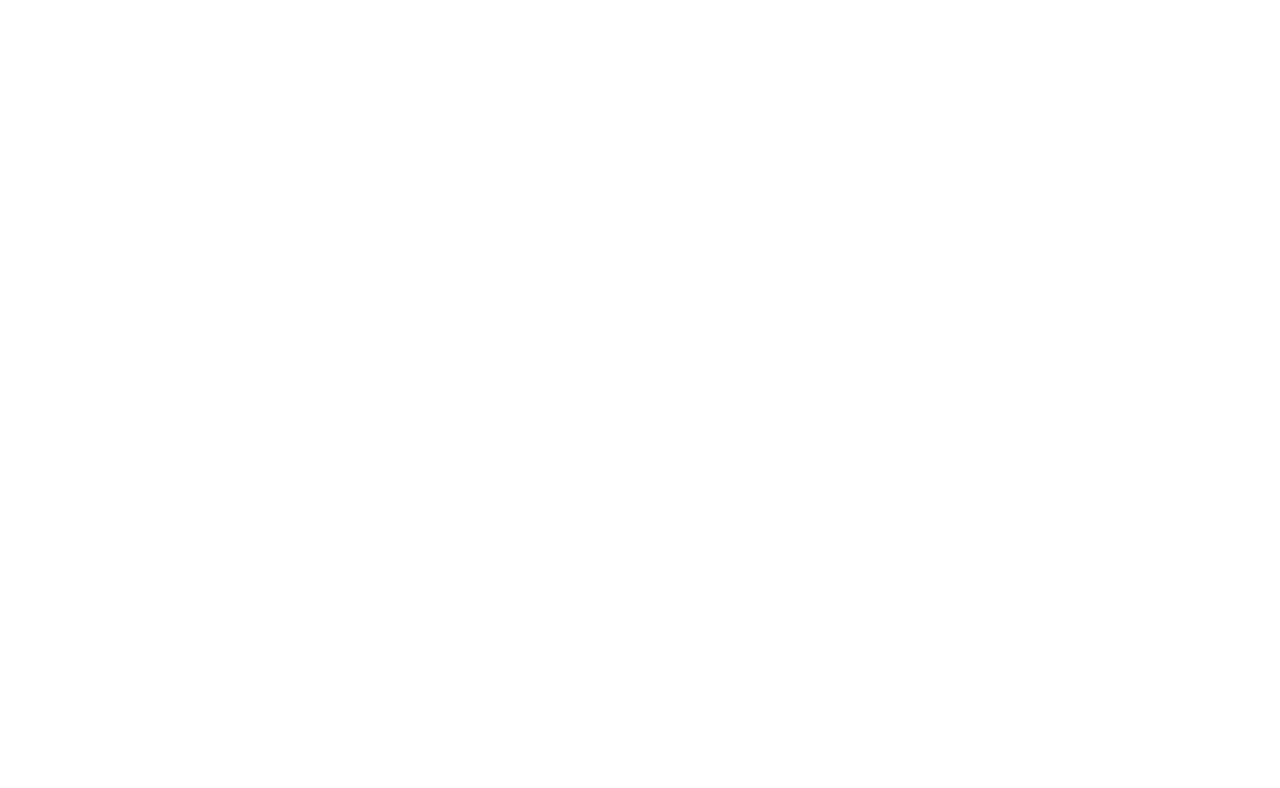
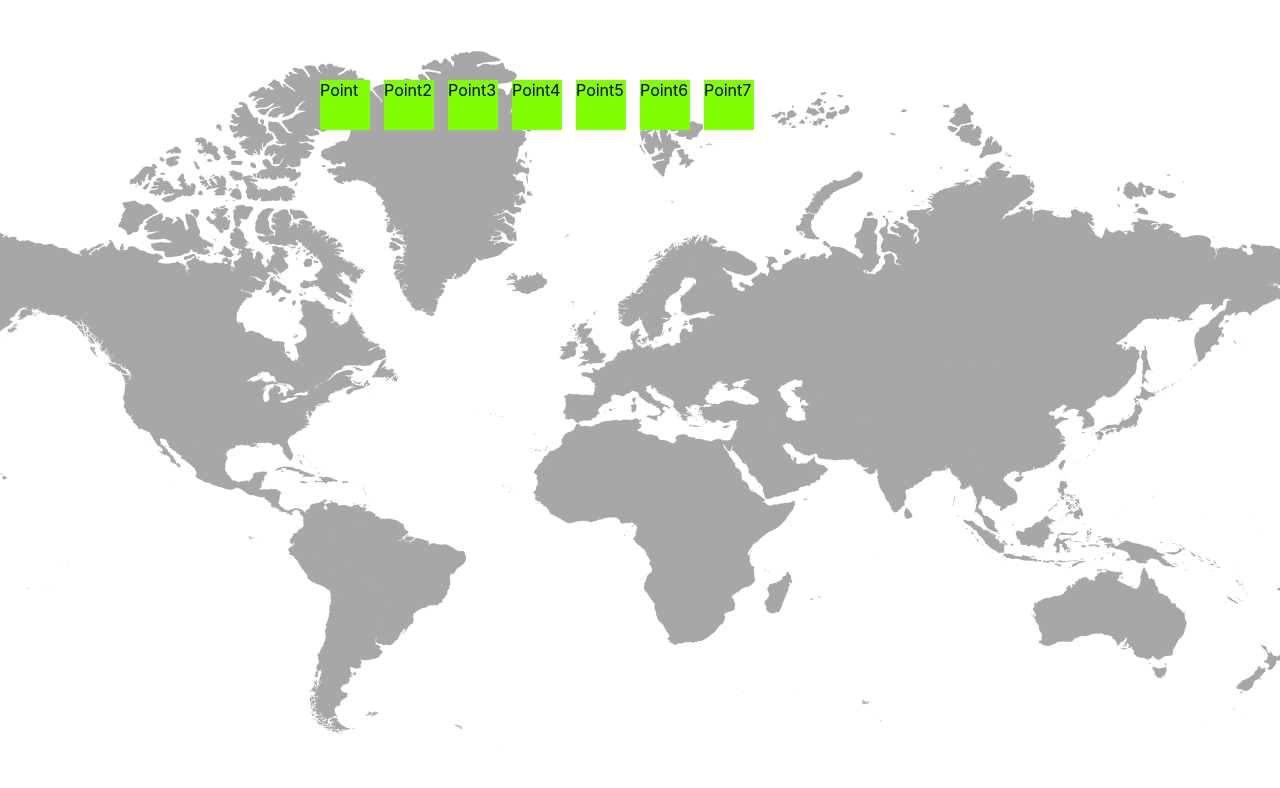
Before and after one commit to Vlad-Vekslyer/tri-tech, a React (Create React App) app: page / in a window 1280 px wide. Shown: the top 788 px of the page. Built offline with nearby package versions, Linux system fonts and the light colour scheme.

Commit message:
3rd commit for advisory page

```diff
--- a/src/components/App.jsx
+++ b/src/components/App.jsx
@@ -4,7 +4,11 @@
 import AdvisoryPage from "../views/AdvisoryPage/AdvisoryPage.jsx"
 
 function App() {
-  return <></>;
+  return (
+    <>
+      <AdvisoryPage />
+    </>
+  );
 }
 
 export default App;
--- a/src/views/AdvisoryPage/AdvisoryPage.css
+++ b/src/views/AdvisoryPage/AdvisoryPage.css
@@ -1,33 +1,94 @@
-#adviser > .country {
+#adviser {
+    width: 100%;
+    min-height: 100vh;
+    background: url(../../assets/worldminiMap.png) center center fixed no-repeat ;
+}
+#country {
     display: block;
     width: fit-content;
+    cursor: pointer;
+}
+#country > div:hover {
+    color: khaki;
+}
+/* -------------------------- */
+/* |         card           | */
+/* -------------------------- */
+#adviser .card-contents {
+    opacity: 0;
+    position: absolute;
+    margin-top: 15%;
+    margin-left: 5%;
+    transition: .4s;
+}
+#adviser  .card-open {
+    opacity: 1;
+    transition: .4s;
     z-index: 1;
 }
-#adviser > .country > p:hover {
-    color: khaki;
+/* -------------------------- */
+/* |        pointer         | */
+/* -------------------------- */
+#adviser .point {
+    position: fixed;
+    left: 25%;
+    top: 10%;
+    width: 50px;
+    height: 50px;
+    background-color: chartreuse;
+    z-index: 1;
 }
-#adviser > .card-component {
-    /* display: none; */
-    height: 0%;
-    width: 100%;
+#adviser .point2 {
     position: fixed;
-    top: 0;
-    left: 0;
-    background-color: rgb(0,0,0);
-    background-color: rgba(0,0,0, 0.9);
-    overflow-y: hidden;
-    transition: 0.5s;
-    color: #0000ff;
+    left: 30%;
+    top: 10%;
+    width: 50px;
+    height: 50px;
+    background-color: chartreuse;
+    z-index: 1;
 }
-#adviser .card-contents {
-    position: relative;
-    top: 25%;
-    left: 5%;
-    width: 100%;
-    text-align: center;
-    margin-top: 30px;
+#adviser .point3 {
+    position: fixed;
+    left: 35%;
+    top: 10%;
+    width: 50px;
+    height: 50px;
+    background-color: chartreuse;
+    z-index: 1;
 }
-#adviser > .card-open {
-    height: 100%;
-    color: #0000ff ;
+#adviser .point4 {
+    position: fixed;
+    left: 40%;
+    top: 10%;
+    width: 50px;
+    height: 50px;
+    background-color: chartreuse;
+    z-index: 1;
 }
+#adviser .point5 {
+    position: fixed;
+    left: 45%;
+    top: 10%;
+    width: 50px;
+    height: 50px;
+    background-color: chartreuse;
+    z-index: 1;
+}
+#adviser .point6 {
+    position: fixed;
+    left: 50%;
+    top: 10%;
+    width: 50px;
+    height: 50px;
+    background-color: chartreuse;
+    z-index: 1;
+}
+#adviser .point7 {
+    position: fixed;
+    left: 55%;
+    top: 10%;
+    width: 50px;
+    height: 50px;
+    background-color: chartreuse;
+    z-index: 1;
+}
--- a/src/views/AdvisoryPage/AdvisoryPage.jsx
+++ b/src/views/AdvisoryPage/AdvisoryPage.jsx
@@ -1,33 +1,65 @@
-import React from "react";
+import React, {useState} from "react";
 import "./AdvisoryPage.css";
 
 import Card from "../../components/Card/Card.jsx"
+import CardData from "./AdvisoryStore"
 
-const txt = "Lorem ipsum, dolor sit amet consectetur adipisicing elit. Ipsum ducimus rerum blanditiis quis obcaecati, veniam laborum vitae sit aliquid debitis nemo non dignissimos ab nisi! Explicabo, eius nemo! Deleniti, illo?";
 
-const AdvisoryPage = () => {
+class AdvisoryPage extends React.Component {
+    constructor() {
+        super()
+        this.state = CardData.chicago[0]
+        console.log("heredata: ",CardData.chicago[0])
+    }
+    state = {
 
-    function onMouseHover() {
-        let x = document.getElementById('card')
+    }
 
-        x.classList.toggle('card-open')
+    render() {
+        const {card_id, name, location, text} = this.state;
+
+        // function setData() {
+        //     this.setState(
+        //         return {
+        //         card_id: 0
+        //         }
+
+        //     )
+        // }
+
+        function mouseClickHandlar(place) {
+            document.getElementById(place).classList.toggle('card-open')
+            document.getElementById('card-component').classList.toggle('close')
         }
 
         return (
             <>
             <div id="adviser" className="adviser">
-            <div className="country" onClick={() => onMouseHover()}>
-                <p>Vancouver</p>
+                <div id="country">
+                    {/* <div onClick={() => setData()} >setState</div> */}
+                    <div className="point" onClick={() => mouseClickHandlar(card_id)}>Point</div>
+                    <div className="point2" onClick={() => mouseClickHandlar(card_id)}>Point2</div>
+                    <div className="point3" onClick={() => mouseClickHandlar(card_id)}>Point3</div>
+                    <div className="point4" onClick={() => mouseClickHandlar(card_id)}>Point4</div>
+                    <div className="point5" onClick={() => mouseClickHandlar(card_id)}>Point5</div>
+                    <div className="point6" onClick={() => mouseClickHandlar(card_id)}>Point6</div>
+                    <div className="point7" onClick={() => mouseClickHandlar(card_id)}>Point7</div>
                 </div>
 
-            <div id="card" className="card-component">
-                <div className="card-contents">
-                    <Card text={txt} name="Jhon" location="Vancouver" />
+                <div id="card-component" className="card-component">
+                    <div id={card_id} className="card-contents">
+                        {card_id && <Card text={text} name={name} location={location} />}
+                        {card_id && <Card text={text} name={name} location={location} />}
+                        {card_id && <Card text={text} name={name} location={location} />}
+                        <br />
+                        {card_id && <Card text={text} name={name} location={location} />}
+                        {card_id && <Card text={text} name={name} location={location} />}
                     </div>
                 </div>
             </div>
             </>
         )
     }
+}
 
 export default AdvisoryPage;
--- /dev/null
+++ b/src/views/AdvisoryPage/AdvisoryStore.js
@@ -0,0 +1,73 @@
+//for sample text---------~
+const txt = "Lorem ipsum, dolor sit amet consectetur adipisicing elit. Ipsum ducimus rerum blanditiis quis obcaecati, veniam laborum vitae sit aliquid debitis nemo non dignissimos ab nisi! Explicabo, eius nemo! Deleniti, illo?";
+//------------------------~
+
+const CardData = {
+    chicago:
+        [
+            {
+                card_id: 1,
+                name: "jhon",
+                location: 'Chicago',
+                text: txt
+            },
+            {
+                card_id: 2,
+                name: "jhon",
+                location: 'Chicago',
+                text: 'some information here..'
+            },
+            {
+                card_id: 3,
+                name: "jhon",
+                location: 'Chicago',
+                text: 'some information here..'
+            }
+        ]
+
+    ,
+    van:{
+        0:{
+            card_id: 1,
+            name: "jhon",
+            location: 'Vancouver',
+            text: 'some information here..'
+        },
+        1:{
+            card_id: 2,
+            name: "jhon",
+            location: 'Vancouver',
+            text: 'some information here..'
+        },
+        2:{
+            card_id: 3,
+            name: "jhon",
+            location: 'Vancouver',
+            text: 'some information here..'
+        }
+    },
+    la:{
+        0:{
+            card_id: 1,
+            name: "jhon",
+            location: 'Losangels',
+            text: 'some information here..'
+        },
+        1:{
+            card_id: 2,
+            name: "jhon",
+            location: 'Losangels',
+            text: 'some information here..'
+        },
+        2:{
+            card_id: 3,
+            name: "jhon",
+            location: 'Losangels',
+            text: 'some information here..'
+        }
+    }
+}
+
+
+
+export default CardData;
```
Also changed, not shown: src/assets/worldminiMap.png (added). Lines whose indentation alone changed are shown as unchanged.
